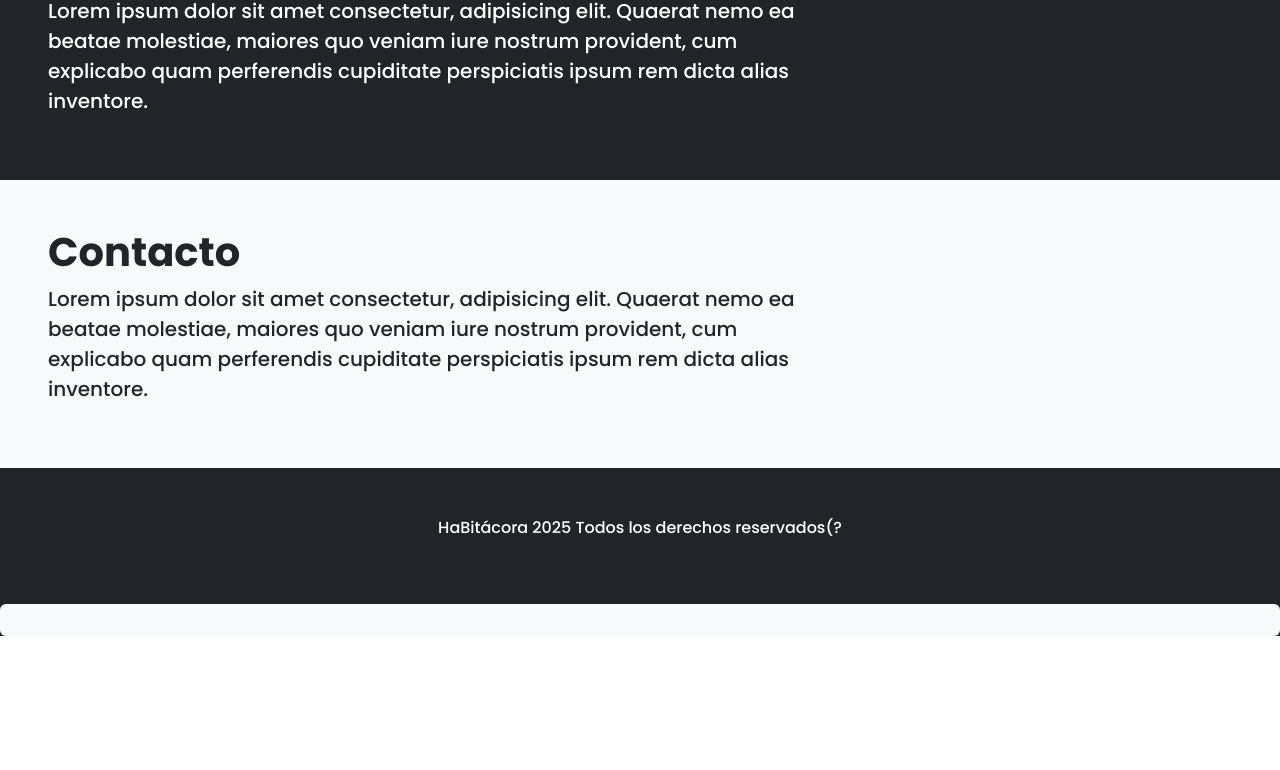
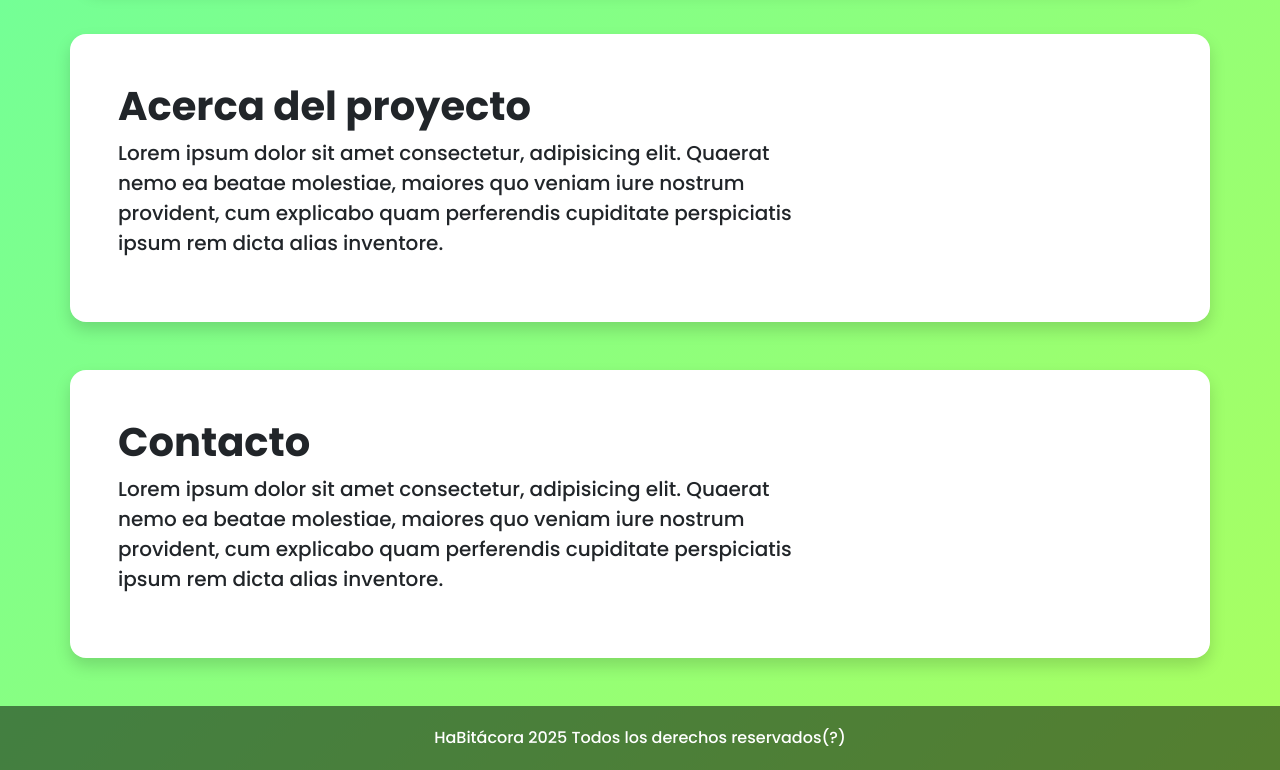
Before and after one commit to westbuster/webPage, a plain HTML site: page index.html in a window 1280 px wide. Shown: the part 759-1529 px from the top of the page. Before the commit the page ends 1395 px from the top, so only its background shows below. Drawn offline with nearby package versions, Linux system fonts and the light colour scheme.

Commit message:
- Modificado el layout de la página de inicio. - Agregado estilo para el footer en el archivo CSS.

```diff
--- a/css/styles.css
+++ b/css/styles.css
@@ -1,5 +1,22 @@
 body {
+    background: linear-gradient(135deg, #60ffaa, #aaff60); /* Color de fondo en gradiente */
+    min-height: 100vh; /* Asegura que cubra toda la pantalla */
+    margin: 0; /* Elimina el margen por defecto */
+    /* Fuente personalizada */
     font-family: "Poppins", sans-serif;
     font-weight: 500;
     font-style: normalc;
 }
+.footer {
+    background-color: rgba(0,0,0,0.5); /* Color negro, transparencia media. */
+    color: white; /* Texto blanco */
+    text-align: center; /* Centra el texto */
+    padding: 20px; /* Espaciado interno */
+    bottom: 0; /* Alineado al fondo */
+    width: 100%; /* Ancho completo */
+    margin-top: auto; /* Lo empuja abajo de todo */
+}
+.footer p {
+  color: white;
+  margin: 0;
+}
--- a/index.html
+++ b/index.html
@@ -17,7 +17,8 @@
 </head>
 <body>
   <!-- navbar -->
-  <nav id="navbar-example2" class="navbar bg-body-tertiary px-3">
+  <nav id="navbar-example2" class="navbar bg-body-tertiary sticky-top shadow">
+    <div class="container">
     <a class="navbar-brand" href="#">HaBitácora</a>
     <ul class="nav nav-pills mr-auto">
       <li class="nav-item">
@@ -36,11 +37,13 @@
         </ul>
       </li>
     </ul>
+    </div>
   </nav>
   <!--Sección Principal-->
-  <section id="scrollspyHeading1" class="bg-light">
-    <div class="container-fluid py-5">
-      <div class="row">
+  <section id="scrollspyHeading1" class="my-5">
+    <div class="container">
+      <div class="bg-white rounded-4 shadow p-5">
+        <div class="row p-5">
           <div class="col-md-6">
             <img src="img\flower-butterfly.png" alt="Mariposa en flor." class="img-fluid rounded-start" width="500" height="500">
           </div>
@@ -50,30 +53,29 @@
             <button class="btn btn-outline-light btn-lg" type="button">Ir al observatorio</button>
           </div>
         </div>
-
       </div>
+    </div>
+  </section>
   <!--Sección Acerca de-->
-  <section id="scrollspyHeading2" class="bg-dark text-white">
-      <div class="container-fluid py-5 px-5">
+  <section id="scrollspyHeading2" class="bg-white rounded-4 shadow p-5 my-5 container">
         <h1 class="display-6 fw-bold">Acerca del proyecto</h1>
         <p class="col-md-8 fs-5">Lorem ipsum dolor sit amet consectetur, adipisicing elit. Quaerat nemo ea beatae molestiae, maiores quo veniam iure nostrum provident, cum explicabo quam perferendis cupiditate perspiciatis ipsum rem dicta alias inventore.</p>
-      </div>
   </section>
   <!--Sección Contacto-->
-  <section id="scrollspyHeading3" class="bg-light">
-    <div class="container-fluid py-5 px-5">
+  <section id="scrollspyHeading3" class="bg-white rounded-4 shadow p-5 my-5 container">
+
       <h1 class="display-6 fw-bold">Contacto</h1>
       <p class="col-md-8 fs-5">Lorem ipsum dolor sit amet consectetur, adipisicing elit. Quaerat nemo ea beatae molestiae, maiores quo veniam iure nostrum provident, cum explicabo quam perferendis cupiditate perspiciatis ipsum rem dicta alias inventore.</p>
-    </div>
+
   </section>
+  <!-- This div enables Bootstrap's scrollspy functionality to highlight navbar links based on scroll position -->
+  <!-- <div data-bs-spy="scroll" data-bs-target="#navbar-example2" data-bs-root-margin="0px 0px -40%" data-bs-smooth-scroll="true" class="scrollspy-example bg-body-tertiary p-3 rounded-2" tabindex="0">
+  </div>-->
   <!--Footer-->
-  <footer id="scrollspyHeading4" class="bg-dark text-white">
-    <div class="container-fluid py-5 px-5">
-      <p class="text-center">HaBitácora 2025 Todos los derechos reservados(?</p>
-    </div>
-  <!-- This div enables Bootstrap's scrollspy functionality to highlight navbar links based on scroll position -->
-  <div data-bs-spy="scroll" data-bs-target="#navbar-example2" data-bs-root-margin="0px 0px -40%" data-bs-smooth-scroll="true" class="scrollspy-example bg-body-tertiary p-3 rounded-2" tabindex="0">
-  </div>
+  <footer id="scrollspyHeading4" class="footer">
+    <p>HaBitácora 2025 Todos los derechos reservados(?)</p>
+  </footer>
+
   <!--bootstrap JS y Popper-->
   <script src="https://cdn.jsdelivr.net/npm/@popperjs/core@2.11.8/dist/umd/popper.min.js" integrity="sha384-I7E8VVD/ismYTF4hNIPjVp/Zjvgyol6VFvRkX/vR+Vc4jQkC+hVqc2pM8ODewa9r" crossorigin="anonymous"></script>
   <script src="https://cdn.jsdelivr.net/npm/bootstrap@5.3.6/dist/js/bootstrap.min.js" integrity="sha384-RuyvpeZCxMJCqVUGFI0Do1mQrods/hhxYlcVfGPOfQtPJh0JCw12tUAZ/Mv10S7D" crossorigin="anonymous"></script>
```
Lines whose indentation alone changed are shown as unchanged.
